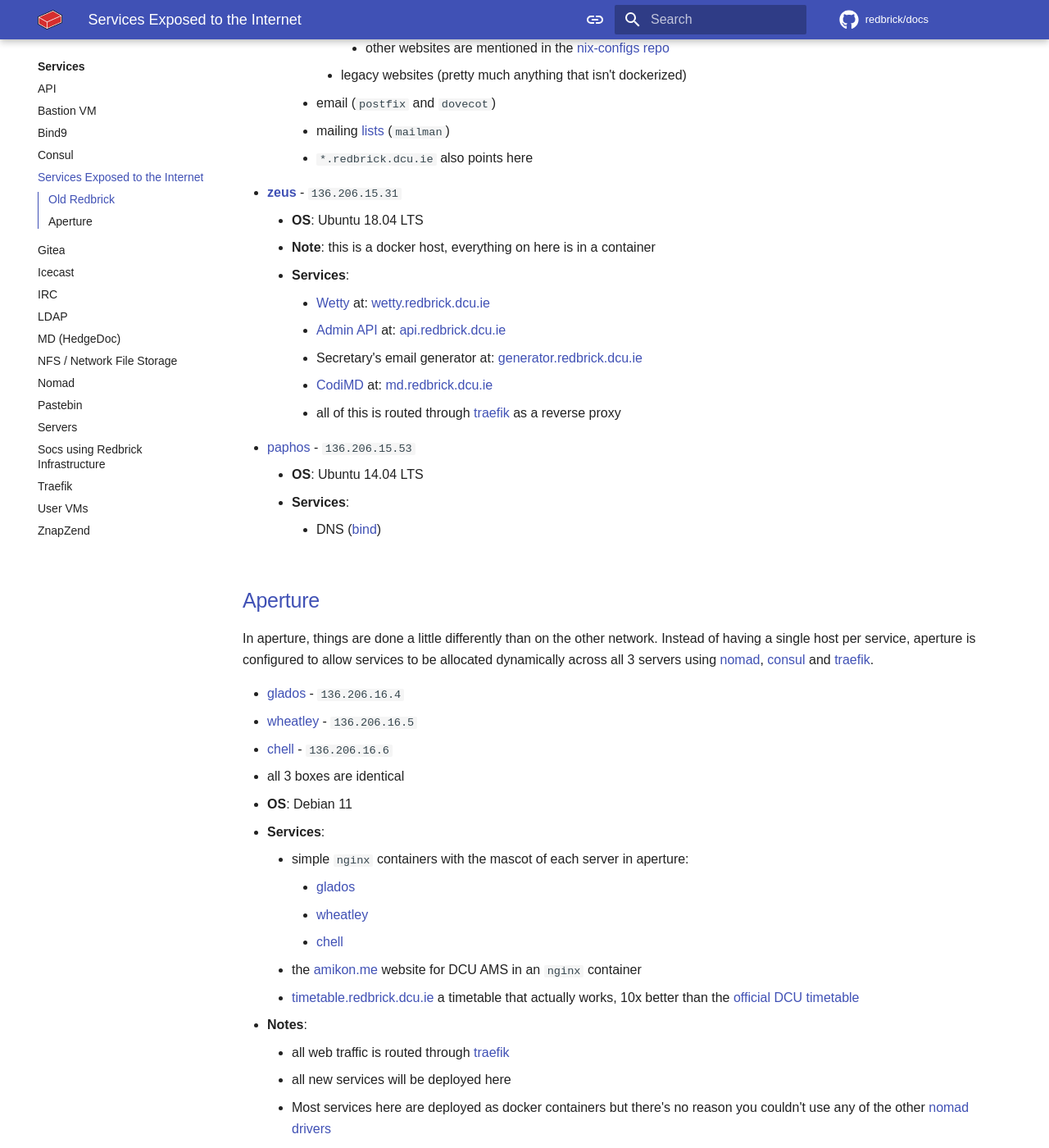
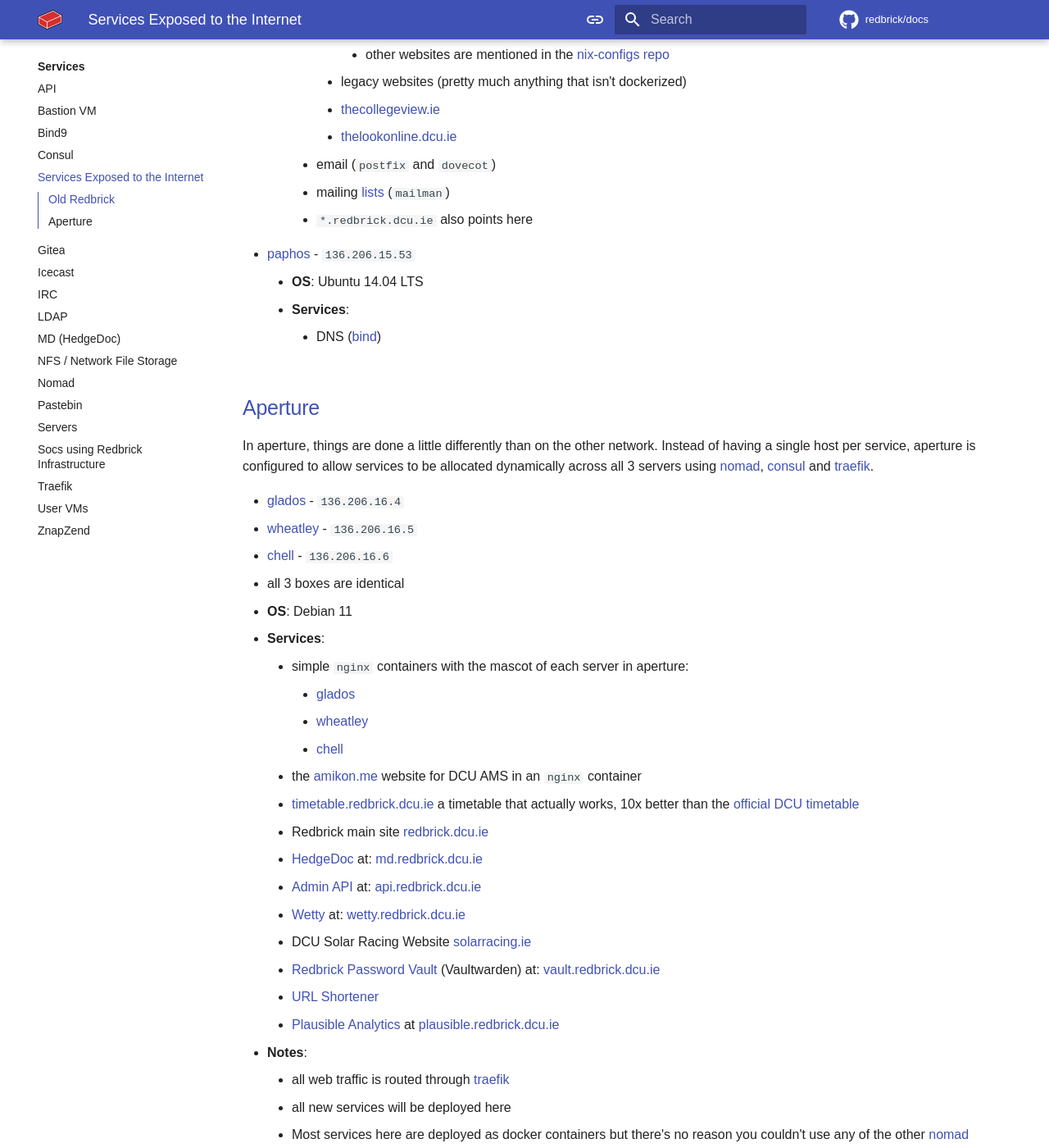
Before and after one commit to redbrick/docs, an MkDocs documentation site: the page built from docs/services/exposed.md, in a window 1280 px wide and 1400 px high, scrolled down 1145 px. Shown: the whole window at 82% size. Built offline with MkDocs 1.6.1 and Material for MkDocs 9.7.7, drawn with Linux system fonts in a browser that asks for light colours; some web fonts are replaced; comment, search, counter and statistics services are not loaded.

Commit message:
update exposed.md: remove zeus, add new aperture services (#37)

```diff
--- a/docs/services/exposed.md
+++ b/docs/services/exposed.md
@@ -13,6 +13,8 @@
 
 - Redbrick 2.0 *a.k.a. "old redbrick"* (on `136.206.15.0/24`)
 - [Aperture](../hardware/aperture/index.md) *a.k.a. "new redbrick"* (on `136.206.16.0/24`)
+
+![](../network-divorce.png)
 
 ## Old Redbrick
 
@@ -36,21 +38,13 @@
 		- `apache httpd`:
 			- websites from the webtree (including, but not limited to):
 				- all user's websites `<user>.redbrick.dcu.ie`
-				- [redbrick.dcu.ie](https://redbrick.dcu.ie)
                 - other websites are mentioned in the [nix-configs repo](https://github.com/redbrick/nix-configs/blob/master/services/httpd/vhosts.nix)
 			- legacy websites (pretty much anything that isn't dockerized)
+			- [thecollegeview.ie](https://thecollegeview.ie)
+			- [thelookonline.dcu.ie](https://thelookonline.dcu.ie)
 		- email (`postfix` and `dovecot`)
 		- mailing [lists](https://lists.redbrick.dcu.ie) (`mailman`)
 		- `*.redbrick.dcu.ie` also points here
-- [**zeus**](../hardware/zeus.md) - `136.206.15.31`
-	- **OS**: Ubuntu 18.04 LTS
-	- **Note**: this is a docker host, everything on here is in a container
-	- **Services**:
-		- [Wetty](servers.md#Logging%20in%20to%20Wetty) at: [wetty.redbrick.dcu.ie](https://wetty.redbrick.dcu.ie)
-		- [Admin API](api.md) at: [api.redbrick.dcu.ie](https://api.redbrick.dcu.ie)
-		- Secretary's email generator  at: [generator.redbrick.dcu.ie](https://generator.redbrick.dcu.ie)
-		- [CodiMD](md.md) at: [md.redbrick.dcu.ie](https://md.redbrick.dcu.ie)
-		- all of this is routed through [traefik](traefik.md) as a reverse proxy
 - [paphos](../hardware/paphos.md) - `136.206.15.53`
 	- **OS**: Ubuntu 14.04 LTS
 	- **Services**:
@@ -72,6 +66,14 @@
 		- [chell](https://chell.redbrick.dcu.ie)
 	- the [amikon.me](https://amikon.me) website for DCU AMS in an `nginx` container
 	- [timetable.redbrick.dcu.ie](https://timetable.redbrick.dcu.ie) a timetable that actually works, 10x better than the [official DCU timetable](https://mytimetable.dcu.ie)
+	- Redbrick main site [redbrick.dcu.ie](https://redbrick.dcu.ie)
+	- [HedgeDoc](md.md) at: [md.redbrick.dcu.ie](https://md.redbrick.dcu.ie)
+	- [Admin API](api.md) at: [api.redbrick.dcu.ie](https://api.redbrick.dcu.ie)
+	- [Wetty](servers.md#Logging%20in%20to%20Wetty) at: [wetty.redbrick.dcu.ie](https://wetty.redbrick.dcu.ie)
+	- DCU Solar Racing Website [solarracing.ie](https://solarracing.ie)
+	- [Redbrick Password Vault](vault.md) (Vaultwarden) at: [vault.redbrick.dcu.ie](https://vault.redbrick.dcu.ie)
+	- [URL Shortener](shlink.md)
+	- [Plausible Analytics](plausible.md) at [plausible.redbrick.dcu.ie](https://plausible.redbrick.dcu.ie)
 - **Notes**:
 	- all web traffic is routed through [traefik](traefik.md)
 	- all new services will be deployed here
```
